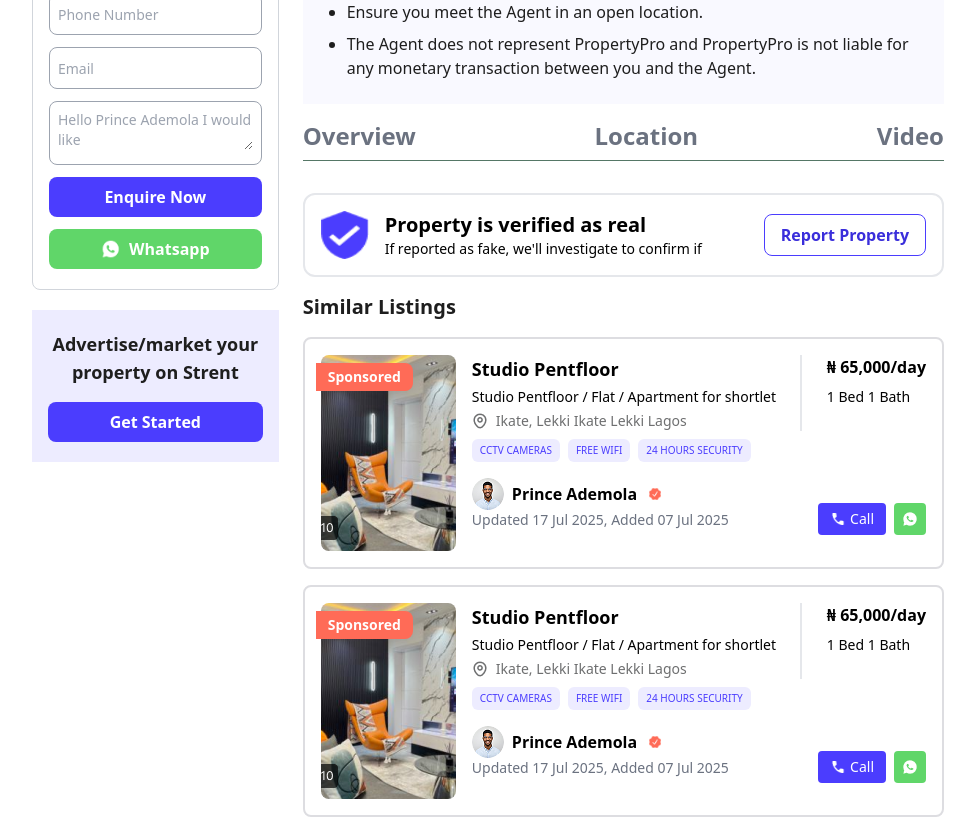
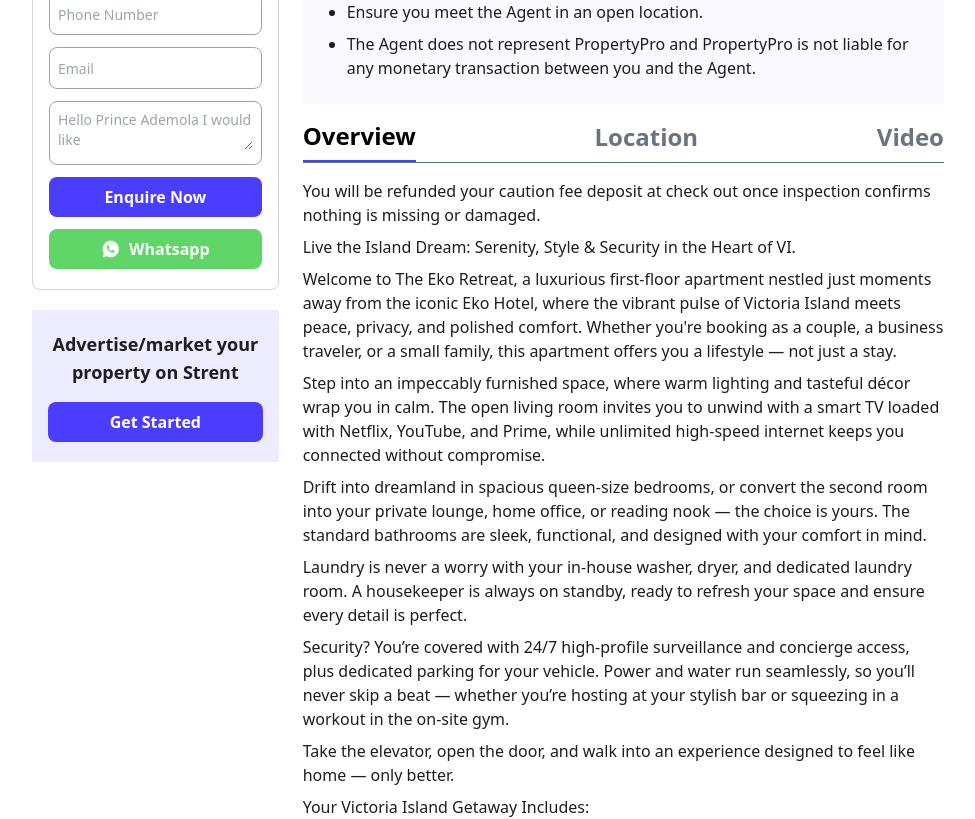
Before and after one commit to Strent-Org/frontend, a React (Vite) app: page /innershortlet/1 in a window 1280 px wide. Shown: the part 1280-2099 px from the top of the page, without its empty margins (152-1127 px from the left). Built offline with nearby package versions, Linux system fonts and the light colour scheme.

Commit message:
new tab update

```diff
--- a/src/components/shortlet/InnerShortletRight.jsx
+++ b/src/components/shortlet/InnerShortletRight.jsx
@@ -2,7 +2,7 @@
 import ShortletCards from "./ShortletCards";
 
 const InnerShortletRight = () => {
-  const [activeTab, setActiveTab] = useState("overview");
+  const [activeTab, setActiveTab] = useState("Overview");
   return (
     <div className="flex-[2.6] flex flex-col gap-4 order-1 lg:order-2">
       {/* Property Title - 2 Bedroom Apartment With Notch Amenities */}
@@ -74,7 +74,7 @@
           <button
             key={i}
             onClick={() => setActiveTab(tab)}
-            className={`pb-2 cursor-pointer text-lg sm:text-2xl font-semibold ${
+            className={`pb-2 cursor-pointer text-lg sm:text-2xl font-semibold transition-colors duration-200 ${
               activeTab === tab
                 ? "border-b-2 border-[#4B3DFE]"
                 : "text-gray-500 hover:text-black"
```
